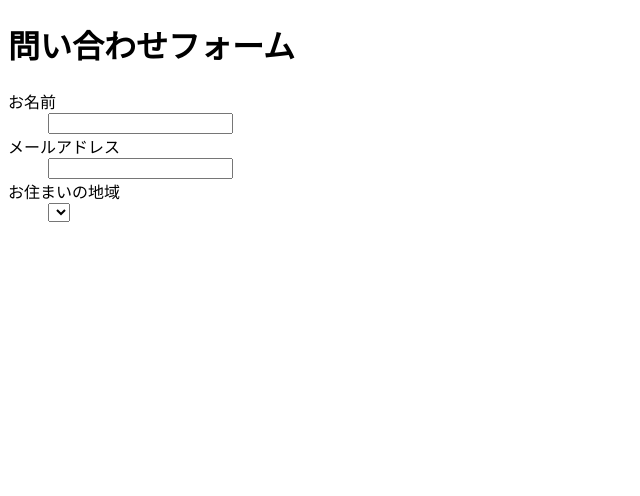
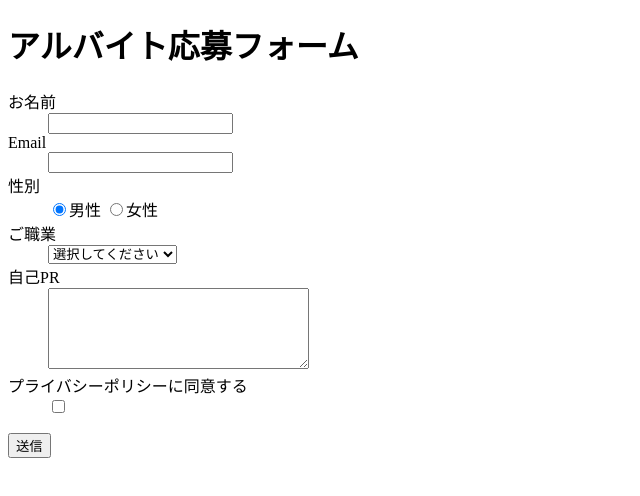
Before and after one commit to Shimaxx186/lesson, a plain HTML site: page HTML/contact-form.html in a window 1280 px wide. Shown: the whole page, without its empty margins (0-640 px from the left). Drawn offline with Linux system fonts and the light colour scheme.

Commit message:
[finish]HTML-form

```diff
--- a/HTML/contact-form.html
+++ b/HTML/contact-form.html
@@ -4,36 +4,42 @@
   <meta charset="UTF-8">
   <meta http-equiv="X-UA-Compatible" content="IE=edge">
   <meta name="viewport" content="width=device-width, initial-scale=1.0">
-  <title>お問い合わせフォーム</title>
+  <title>応募フォーム演習</title>
 </head>
 <body>
-  <h1>問い合わせフォーム</h1>
+  <h1>アルバイト応募フォーム</h1>
   <form action="#" method="post">
-    <!-- コメット省略記法 -->
     <dl>
-      <dt>お名前</dt>
-      <dd><input type="text" name="username" ></dd>
+    <dt><label for="username">お名前</label></dt>
+    <dd ><input type="text" id="username" name="username" required></dd>
 
+    <dt><label for="email">Email</label></dt>
+    <dd><input type="text" id="email" name="email" required></dd>
 
-      <dt>メールアドレス</dt>
-      <dd><input type="text" name="email"></dd>
+    <dt>性別</dt>
+    <dd>
+      <label><input type="radio" name="gender" value="male" checked>男性</label>
+      <label><input type="radio" name="gender" value="female">女性</label>
+    </dd>
 
-      <dt>お住まいの地域</dt>
-      <dd>
-        <select name="area">
-          <option value=""></option>
-          <option value=""></option>
-          <option value=""></option>
-          <option value=""></option>
-          <option value=""></option>
-          <option value=""></option>
-          <option value=""></option>
-          <option value=""></option>
-          <option value=""></option>
-        </select>
-      </dd>
-    </dl>
+    <dt><label for="job">ご職業</label></dt>
+    <dd><select name="job" id="job">
+    <option value="" selected>選択してください</option>
+    <option value="student">学生</option>
+    <option value="society">社会人</option>
+    <option value="others">その他</option>
+    </select>
+    </dd>
 
+    <dt><label for="introduction">自己PR</label></dt>
+    <dd><textarea id="introduction" name="introduction" cols="30" rows="5"></textarea></dd>
+
+    <dt><label for="privacy">プライバシーポリシーに同意する</label></dt>
+    <dd><input type="checkbox" id="privacy" name="privacy"></dd>
+
+  </dl>
+  <input type="submit" name="submit" value="送信">
   </form>
+
 </body>
 </html>
```
Also changed, not shown: HTML/contact-form-prictice.html (added, +60 -0 lines).
